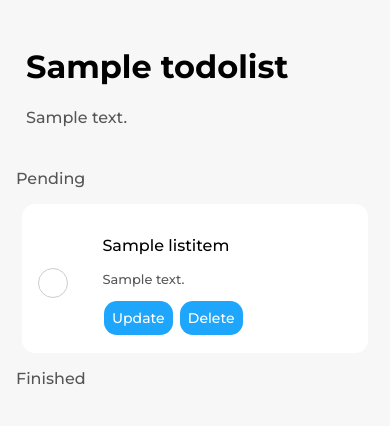
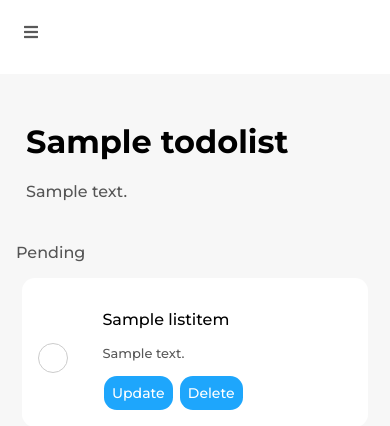
Before and after one commit to avibn/todovib, a Django app: page /list/1/ in a window 390 px wide. Shown: the top 426 px of the page. Run offline with Django 3.2, Linux system fonts and the light colour scheme; a user stored in the database is signed in; tables that the repository leaves empty hold one stand-in row (values such as "Sample post").

Commit message:
phone menu toggle

```diff
--- /dev/null
+++ b/src/static/js/main.js
@@ -0,0 +1,15 @@
+var menu_toggle = document.getElementById('menu-toggle');
+var side_nav = document.getElementById('side-nav');
+var side_nav_main = document.getElementById('side-nav-main');
+
+function menu_on() {
+    side_nav.classList.toggle('side-nav__open');
+    side_nav_main.classList.toggle('side-nav-main__open');
+}
+
+menu_toggle.onclick = menu_on
+var max_width = window.matchMedia("(max-width: 578px)")
+max_width.addEventListener("change", () => {
+    side_nav.classList.remove('side-nav__open');
+    side_nav_main.classList.remove('side-nav-main__open');
+})
--- a/src/static/view_list.css
+++ b/src/static/view_list.css
@@ -133,6 +133,27 @@
     overflow: auto;
 }
 
+.top-bar {
+    display: none;
+    height: 2rem;
+    align-items: center;
+}
+
+.top-bar a {
+    background-color: transparent;
+    border: none;
+    padding: 0.5rem 0.5rem;
+    border-radius: 0.3rem;
+    color: rgba(0, 0, 0, 0.65);
+    text-decoration: none;
+    margin: 1.5rem 0;
+}
+
+.top-bar a:hover {
+    background-color: rgb(247, 247, 247);
+    cursor: pointer;
+}
+
 .side-nav-card {
     color: black;
     padding: 0.02rem 0.3rem;
@@ -143,6 +164,17 @@
     background-color: rgb(247, 247, 247);
 }
 
+.side-nav-main__open {
+    height: auto !important;
+    overflow: visible;
+    transition: 0.3s;
+}
+
+.side-nav__open {
+    overflow: visible;
+    transition: 0.3s;
+}
+
 @media only screen and (max-width: 578px) {
     .item-card {
         padding: 1rem 1rem;
@@ -151,9 +183,15 @@
         flex-direction: column;
         height: 100vh;
     }
+    .top-bar {
+        display: flex;
+    }
     .side-nav {
-        padding: 0;
-        flex: 0 1 0%;
+        flex: 0 1 5%;
+    }
+    .side-nav-main {
+        height: 0;
+        overflow: hidden;
     }
     .item-card-main {
         flex-direction: column;
--- a/src/templates/base/base.html
+++ b/src/templates/base/base.html
@@ -11,6 +11,7 @@
         {% block stylesheets %}{% endblock stylesheets %}
         <link rel="preconnect" href="https://fonts.gstatic.com">
         <link href="https://fonts.googleapis.com/css2?family=Montserrat:wght@300;500;700;800&display=swap" rel="stylesheet">
+        <link rel="stylesheet" href="https://cdnjs.cloudflare.com/ajax/libs/font-awesome/5.15.3/css/all.min.css">
     </head>
     <body>
         {% block body %}{% endblock body %}
--- a/src/templates/list/view_list.html
+++ b/src/templates/list/view_list.html
@@ -9,7 +9,13 @@
 
 {% block body %}
         <div class="content">
-            <div class="side-nav">
+            <div class="side-nav" id="side-nav">
+                <div class="top-bar">
+                    <a class="toggle-button" id="menu-toggle">
+                    <i class="fa fa-bars"></i>
+                    </a>
+                </div>
+                <div class="side-nav-main" id="side-nav-main">
                     <a href="{% url 'Home:index' %}" style="text-decoration:none;">
                         <div class="side-nav-card">
                             <p>Lists</p>
@@ -24,6 +30,7 @@
                         </div>
                     <a>
                     {% endfor %}
+                </div>
             </div>
             <div class="main-container">
                 <div class="list-info">
@@ -60,3 +67,7 @@
         </div>
 
 {% endblock body %}
+
+{% block scripts %}
+<script type="text/javascript" src="{% static 'js/main.js' %}"></script>
+{% endblock scripts %}
```
Also changed, not shown: src/static/images/btn-menu.svg (added). Lines whose indentation alone changed are shown as unchanged.
